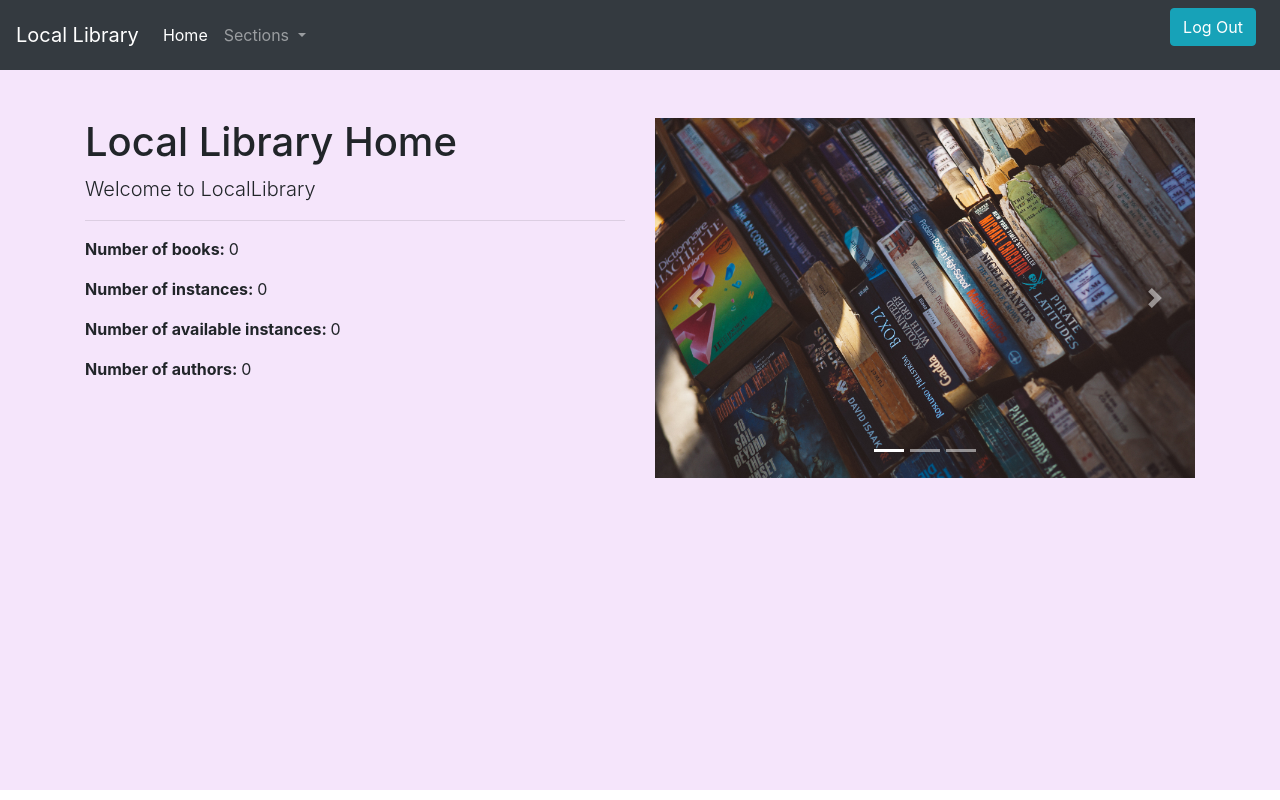
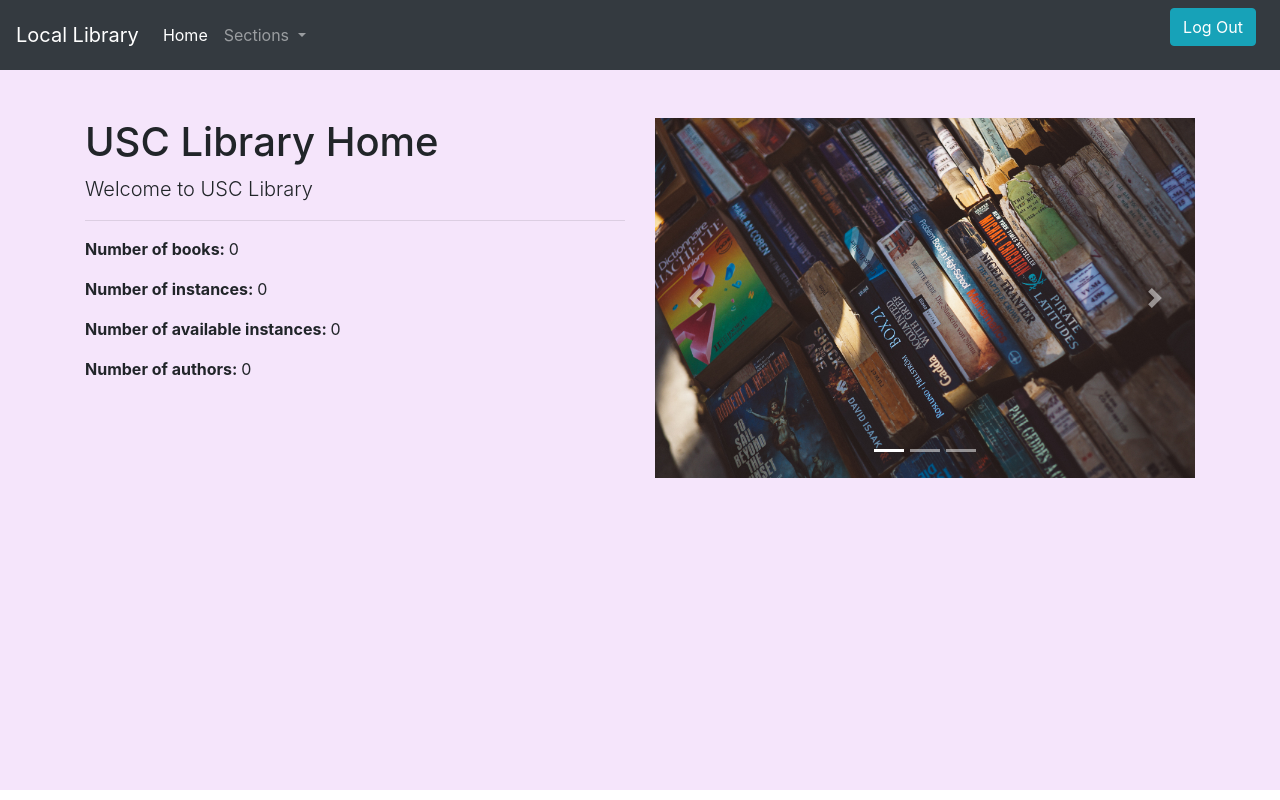
Before and after one commit to MohamadGorji/book-library, a Django app: page /book/ in a window 1280 px wide. Run offline with Django 3.2, Linux system fonts and the light colour scheme; the visitor is signed in with stand-in values (Sample User, id 1); data that the repository does not hold is empty; some libraries are stand-ins or nearby versions.

Commit message:
Rename some titles and headers

```diff
--- a/src/media/templates/book/index.html
+++ b/src/media/templates/book/index.html
@@ -9,8 +9,8 @@
   <div class="row mt-5">
     <div class="col-md-6 left-div">
       <div class="starter-template">
-        <h1>Local Library Home</h1>
-        <p class="lead">Welcome to LocalLibrary</p>
+        <h1>USC Library Home</h1>
+        <p class="lead">Welcome to USC Library</p>
         <hr>
         <ul class="list-unstyled">
             <li>
--- a/src/media/templates/shared/main.html
+++ b/src/media/templates/shared/main.html
@@ -8,7 +8,7 @@
     <link rel="stylesheet" href="https://cdn.jsdelivr.net/npm/bootstrap@4.6.0/dist/css/bootstrap.min.css" integrity="sha384-B0vP5xmATw1+K9KRQjQERJvTumQW0nPEzvF6L/Z6nronJ3oUOFUFpCjEUQouq2+l" crossorigin="anonymous">
     <link rel="stylesheet" href="https://stackpath.bootstrapcdn.com/font-awesome/4.7.0/css/font-awesome.min.css">
     <link rel="stylesheet" href="{% static 'css/main.css' %}">
-    <title>Mysite {% block title %}{% endblock title %}</title>
+    <title>Library {% block title %}{% endblock title %}</title>
 </head>
 <body>
   <div style="background-color: hsl(285, 73%, 94%);">
```
